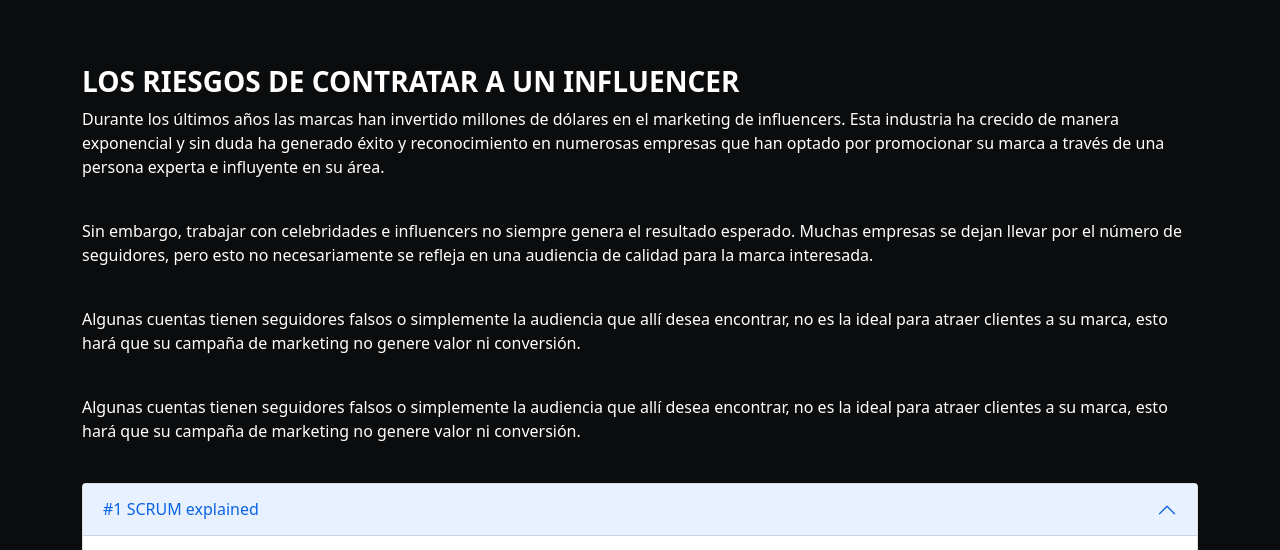
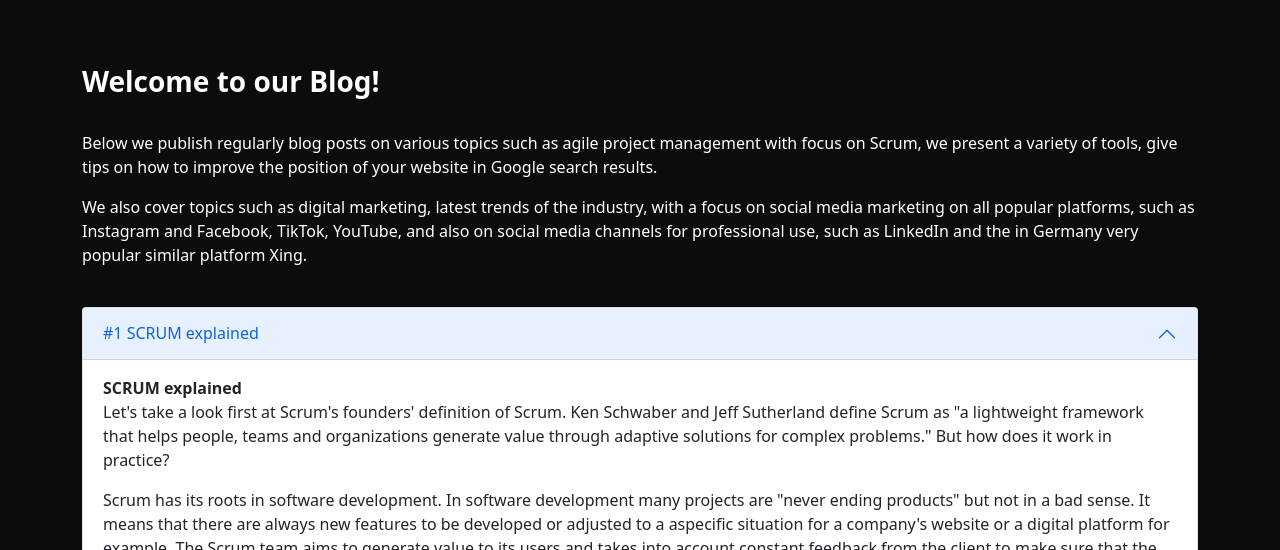
Before and after one commit to MaximilianDammer/miproyecto_github, a website: page pages/blog.html in a window 1280 px wide. Shown: the part 215-765 px from the top of the page. Drawn offline with nearby package versions, Linux system fonts and the light colour scheme.

Commit message:
update de copies

```diff
--- a/pages/blog.html
+++ b/pages/blog.html
@@ -38,11 +38,9 @@
       <div class="row">
         <div class="blog-description">
           <h1 class="blog-title">Blog</h1>
-          <h3><strong>LOS RIESGOS DE CONTRATAR A UN INFLUENCER</strong></h3>
-          <p>Durante los últimos años las marcas han invertido millones de dólares en el marketing de influencers. Esta industria ha crecido de manera exponencial y sin duda ha generado éxito y reconocimiento en numerosas empresas que han optado por promocionar su marca a través de una persona experta e influyente en su área.</p><br>
-          <p>Sin embargo, trabajar con celebridades e influencers no siempre genera el resultado esperado. Muchas empresas se dejan llevar por el número de seguidores, pero esto no necesariamente se refleja en una audiencia de calidad para la marca interesada.</p><br>
-          <p>Algunas cuentas tienen seguidores falsos o simplemente la audiencia que allí desea encontrar, no es la ideal para atraer clientes a su marca, esto hará que su campaña de marketing no genere valor ni conversión.</p><br>
-          <p>Algunas cuentas tienen seguidores falsos o simplemente la audiencia que allí desea encontrar, no es la ideal para atraer clientes a su marca, esto hará que su campaña de marketing no genere valor ni conversión.</p><br>
+          <h3><strong>Welcome to our Blog!</strong></h3> <br>
+          <p>Below we publish regularly blog posts on various topics such as agile project management with focus on Scrum, we present a variety of tools, give tips on how to improve the position of your website in Google search results.</p>
+          <p>We also cover topics such as digital marketing, latest trends of the industry, with a focus on social media marketing on all popular platforms, such as Instagram and Facebook, TikTok, YouTube, and also on social media channels for professional use, such as LinkedIn and the in Germany very popular similar platform Xing.</p><br>
 
         </div>
         <div class="accordion col" id="accordionPanelsStayOpenExample">
--- a/sass/views/_contacto.scss
+++ b/sass/views/_contacto.scss
@@ -2,8 +2,8 @@
 
 .contact-container {
     color: white;
-    margin-top: 100px;
-    margin-bottom: 100px;
+    margin-top: 50px;
+    margin-bottom: 150px;
     h1 {
         text-align: center;
         margin-bottom: 100px;}
```
Also changed, not shown: index.html (+1 -2 lines), css/styles.css.
